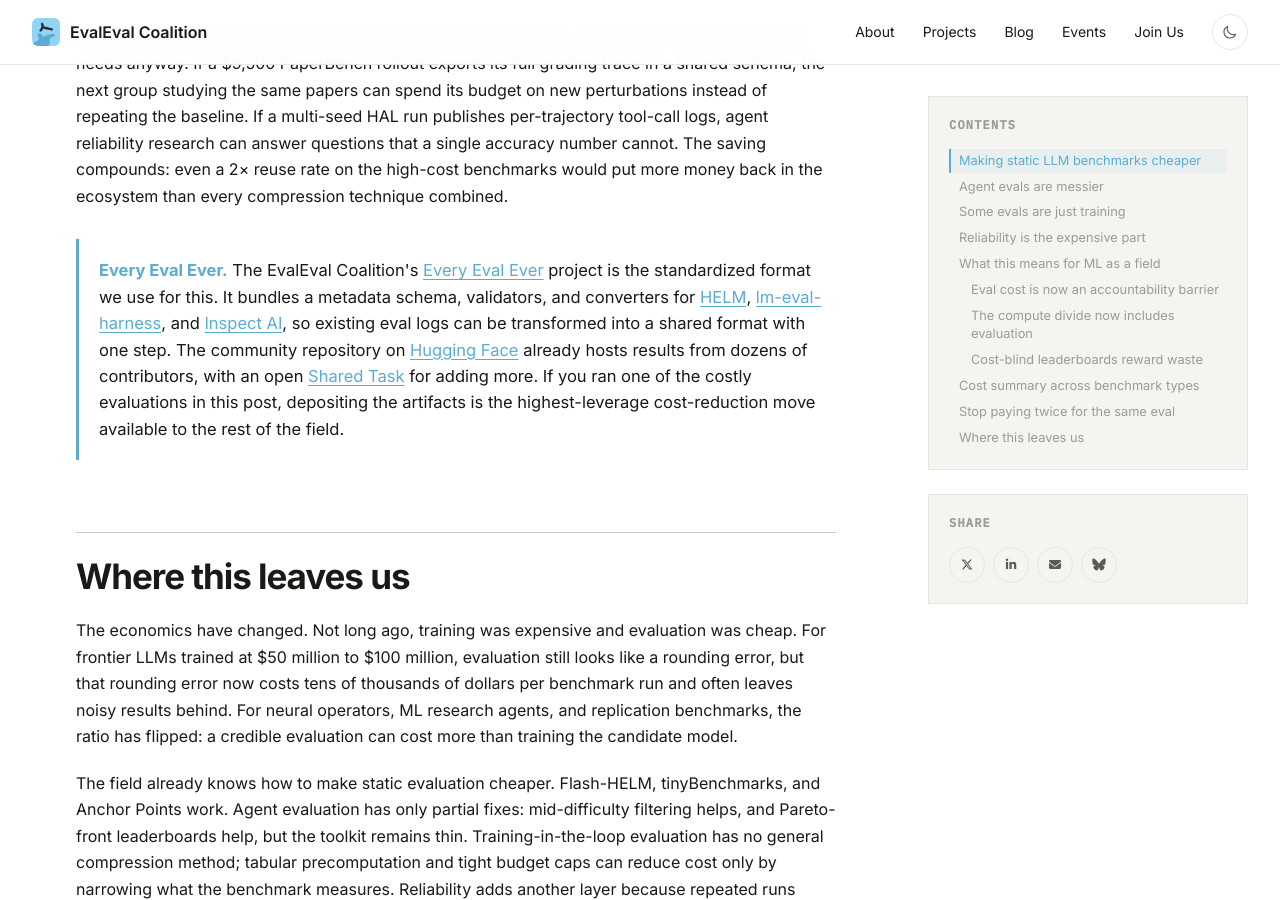
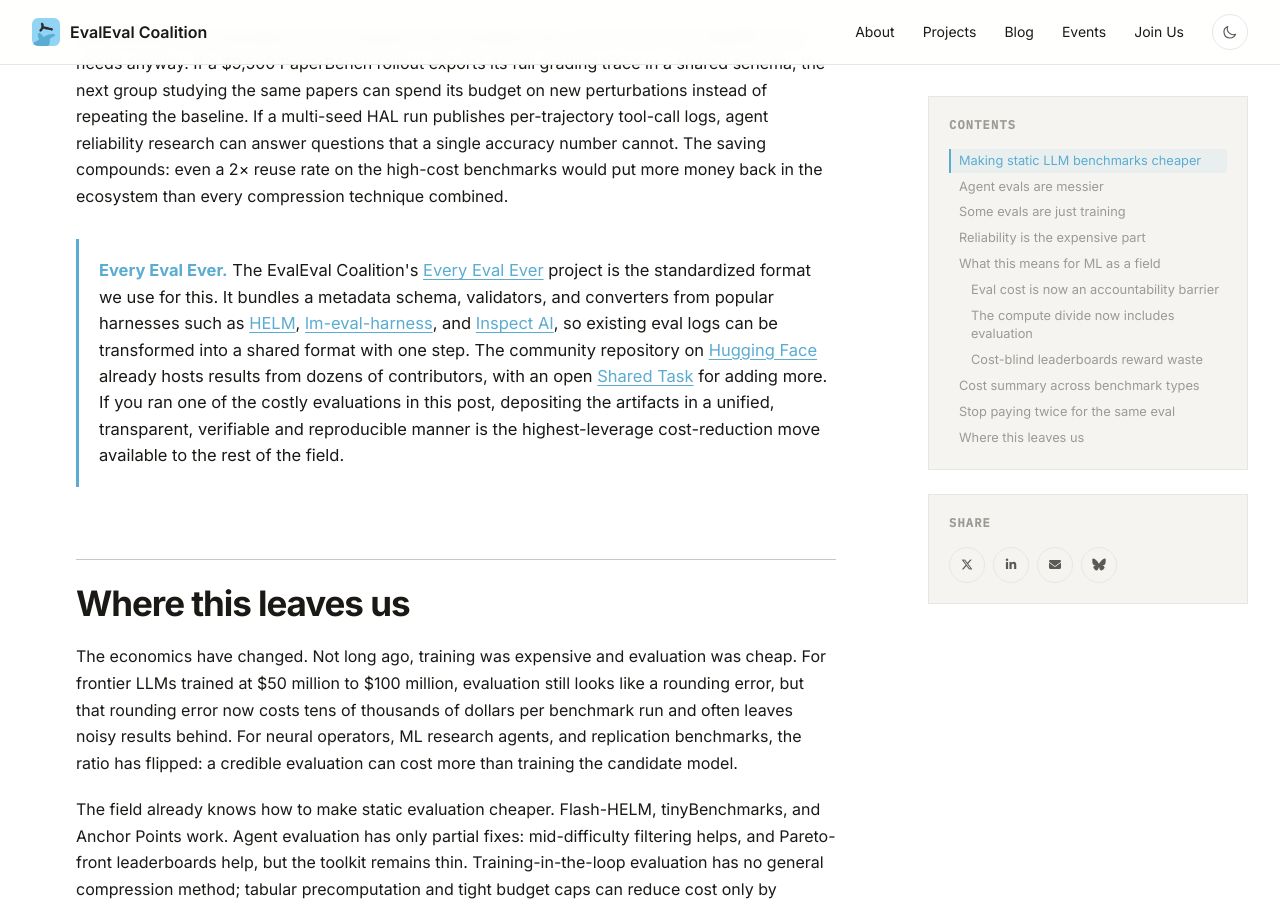
Before and after one commit to evaleval/evaleval.github.io, a Jekyll site: the page built from _posts/2026-04-25-eval-costs-bottleneck.md, in a window 1280 px wide and 900 px high, scrolled down 9458 px. Built offline with Jekyll 4.4.1, drawn with Linux system fonts in a browser that asks for light colours; nearby versions of some CDN libraries.

Commit message:
polish every-eval-ever callout wording

```diff
--- a/_posts/2026-04-25-eval-costs-bottleneck.md
+++ b/_posts/2026-04-25-eval-costs-bottleneck.md
@@ -601,7 +601,7 @@ description: "A field guide to evaluation costs: where the money goes, why old c
 <p>Standardized documentation is the cheapest lever available here, and it is the one reliability work needs anyway. If a $9,500 PaperBench rollout exports its full grading trace in a shared schema, the next group studying the same papers can spend its budget on new perturbations instead of repeating the baseline. If a multi-seed HAL run publishes per-trajectory tool-call logs, agent reliability research can answer questions that a single accuracy number cannot. The saving compounds: even a 2× reuse rate on the high-cost benchmarks would put more money back in the ecosystem than every compression technique combined.</p>
 
 <div class="callout">
-<strong>Every Eval Ever.</strong> The EvalEval Coalition's <a href="https://evalevalai.com/projects/every-eval-ever/">Every Eval Ever</a> project is the standardized format we use for this. It bundles a metadata schema, validators, and converters for <a href="https://github.com/stanford-crfm/helm">HELM</a>, <a href="https://github.com/EleutherAI/lm-evaluation-harness">lm-eval-harness</a>, and <a href="https://inspect.aisi.org.uk/">Inspect AI</a>, so existing eval logs can be transformed into a shared format with one step. The community repository on <a href="https://huggingface.co/datasets/evaleval/EEE_datastore">Hugging Face</a> already hosts results from dozens of contributors, with an open <a href="https://evalevalai.com/events/shared-task-every-eval-ever/">Shared Task</a> for adding more. If you ran one of the costly evaluations in this post, depositing the artifacts is the highest-leverage cost-reduction move available to the rest of the field.
+<strong>Every Eval Ever.</strong> The EvalEval Coalition's <a href="https://evalevalai.com/projects/every-eval-ever/">Every Eval Ever</a> project is the standardized format we use for this. It bundles a metadata schema, validators, and converters from popular harnesses such as <a href="https://github.com/stanford-crfm/helm">HELM</a>, <a href="https://github.com/EleutherAI/lm-evaluation-harness">lm-eval-harness</a>, and <a href="https://inspect.aisi.org.uk/">Inspect AI</a>, so existing eval logs can be transformed into a shared format with one step. The community repository on <a href="https://huggingface.co/datasets/evaleval/EEE_datastore">Hugging Face</a> already hosts results from dozens of contributors, with an open <a href="https://evalevalai.com/events/shared-task-every-eval-ever/">Shared Task</a> for adding more. If you ran one of the costly evaluations in this post, depositing the artifacts in a unified, transparent, verifiable and reproducible manner is the highest-leverage cost-reduction move available to the rest of the field.
 </div>
 
 <h2 id="where-this-leaves-us">Where this leaves us</h2>
```
